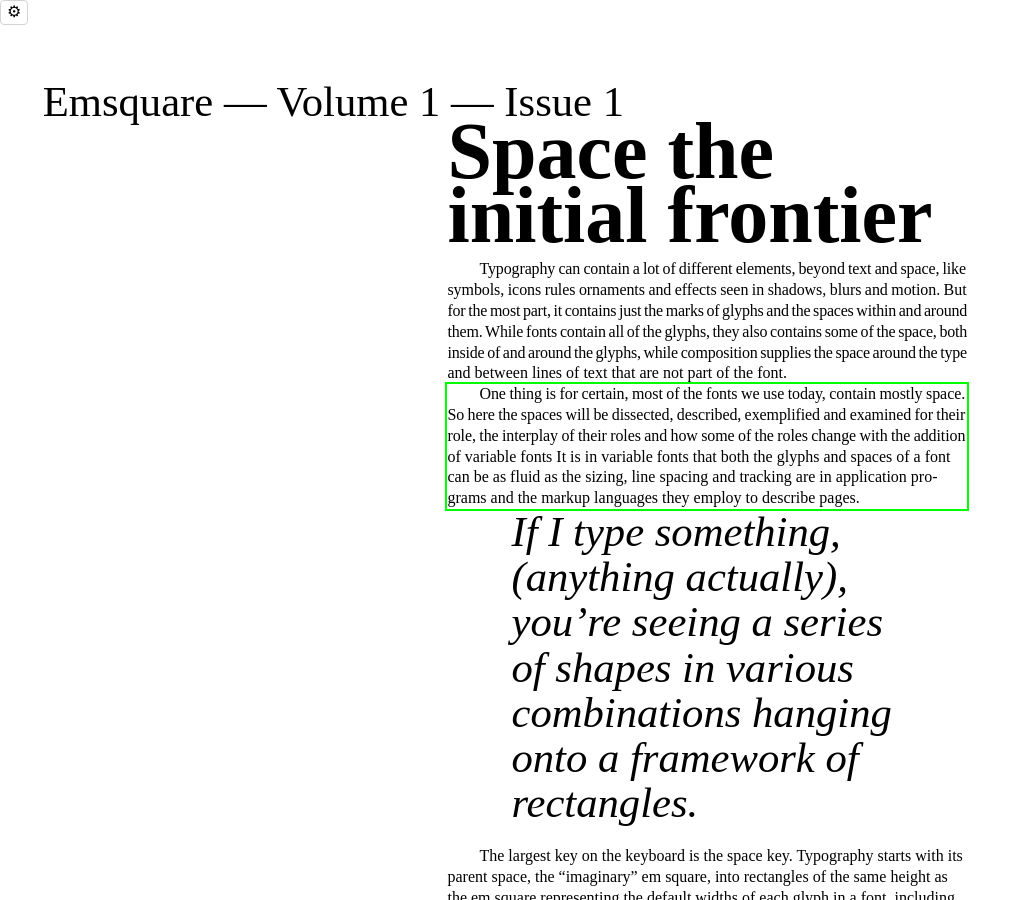
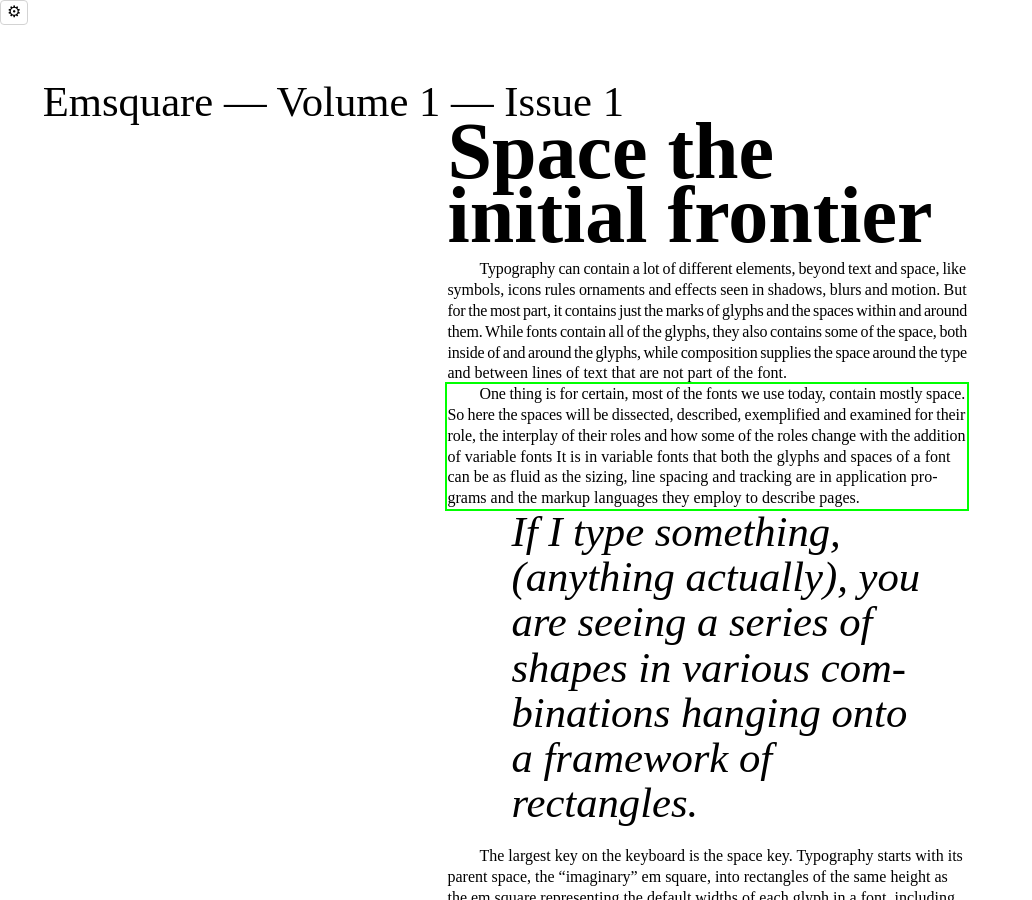
Before and after one commit to graphicore/varla-varfo, a Jekyll site: the page built from Emsquare/Volume-01/Issue-01/Main-Article.md, in a window 1280 px wide and 900 px high. Shown: the whole window, without its empty margins (0-1032 px from the left). Built offline with Jekyll 4.4.1, drawn with Linux system fonts in a browser that asks for light colours; some web fonts are replaced.

Commit message:
Update Main-Article.md
Eliminate contraction and pull “

```diff
--- a/Emsquare/Volume-01/Issue-01/Main-Article.md
+++ b/Emsquare/Volume-01/Issue-01/Main-Article.md
@@ -11,7 +11,7 @@ Typography can contain a lot of different elements, beyond text and space, like
 
 One thing is for certain, most of the fonts we use today, contain mostly space. So here the spaces will be dissected, described, exemplified and examined for their role, the interplay of their roles and how some of the roles change with the addition of variable fonts It is in variable fonts that both the glyphs and spaces of a font can be as fluid as the sizing, line spacing and tracking are in application programs and the markup languages they employ to describe pages.
 
-> If I type something, (anything actually), you're seeing a series of shapes in various combinations hanging onto a framework of rectangles.
+> If I type something, (anything actually), you are seeing a series of shapes in various combinations hanging onto a framework of rectangles.
 
 The largest key on the keyboard is the space key. Typography starts with its parent space, the “imaginary” em square, into rectangles of the same height as the em square representing the default widths of each glyph in a font, including the space. These rectangles are only "defaults", as the space between lines,  between glyphs, and the word space, can be changed by the user, and then by the final display of font in print or screen.
 
```
